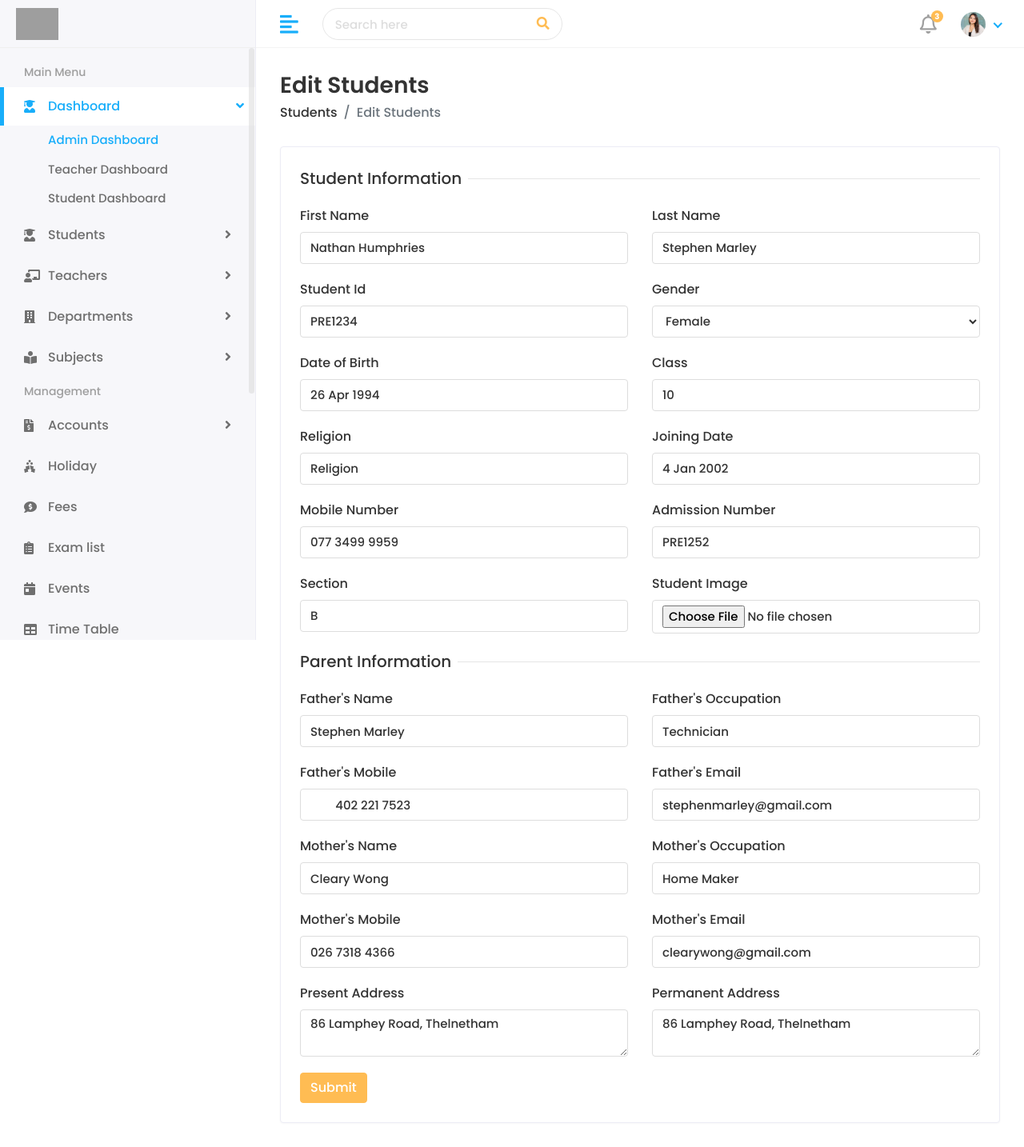
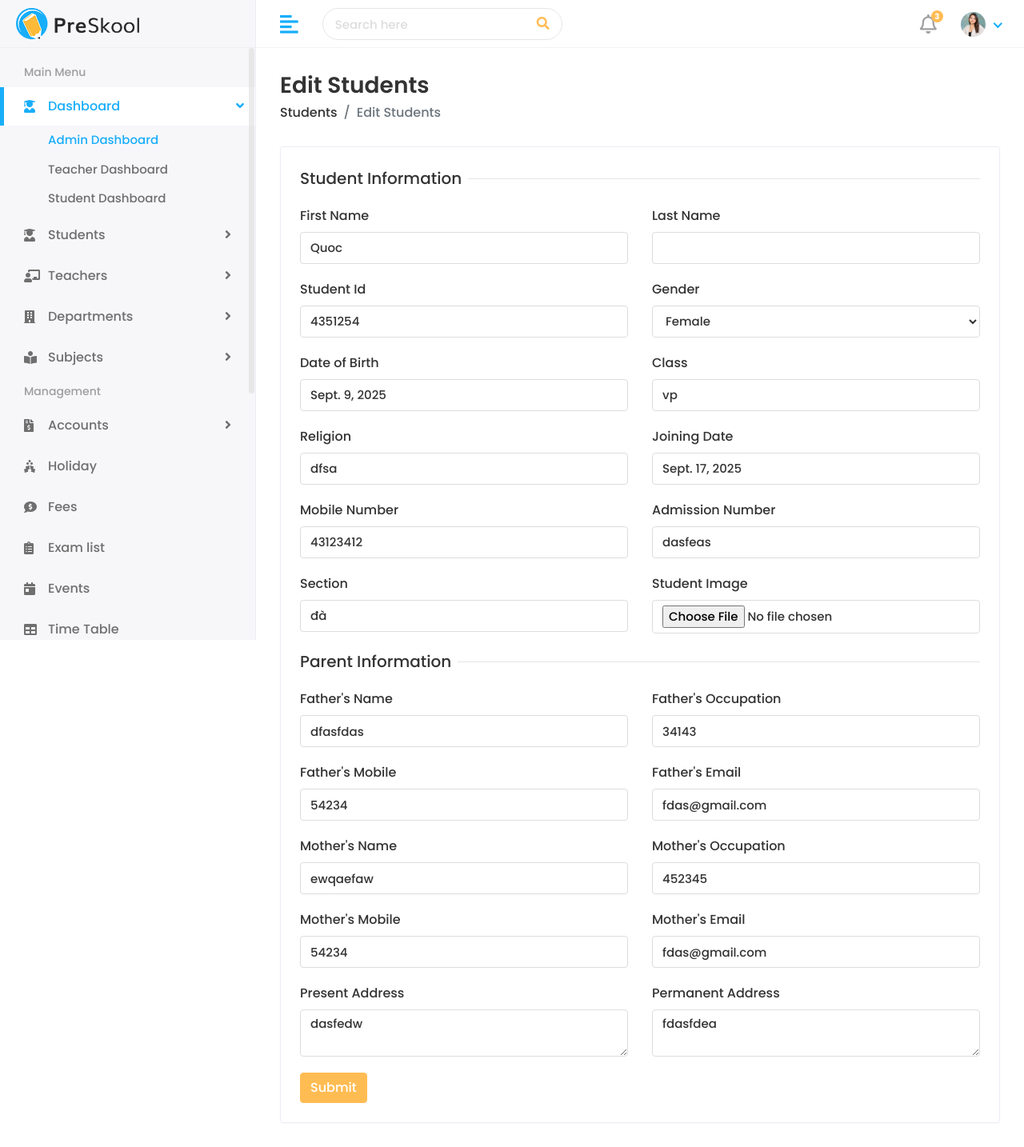
Before and after one commit to nqttruong/Student_management, a Django app: template templates/students/edit-student.html in a window 1280 px wide. Shown: the whole page at 80% size. Run offline with Django 5.2, Linux system fonts and the light colour scheme; the template is opened without the code that fills it: values that come from a table or form of the project are taken from there, others are empty; data comes from the database, SQL or seed files in the repository; parts of the project's set-up code (start-up, migrations or seed data) failed here and were passed over; some libraries are stand-ins or nearby versions; grey boxes are pictures that could not be loaded.

Commit message:
edit_delete

```diff
--- a/student/urls.py
+++ b/student/urls.py
@@ -6,6 +6,7 @@
     path('student/list/', views.list_student, name='student-list'),
     # path('student/view/', views.view_student, name='student-view'),
     path('student/add/', views.add_student, name='add-student'),
-    path('student/edit/', views.edit_student, name='edit-student'),
+    path('student/edit/<str:slug>/', views.edit_student, name='edit-student'),
+    path('student/delete/<str:slug>/', views.delete_student, name='delete-student'),
     path('students/<str:slug>/', views.view_student, name="view_student")
 ]
--- a/templates/home/base.html
+++ b/templates/home/base.html
@@ -150,7 +150,7 @@
                            <li><a href="{% url 'student-list' %}">Student List</a></li>
                            <li><a href="">Student View</a></li>
                            <li><a href="{% url 'add-student' %}">Student Add</a></li>
-                           <li><a href="{% url 'edit-student' %}">Student Edit</a></li>
+                           <li><a href="{% url 'edit-student' student.slug %}">Student Edit</a></li>
                         </ul>
                      </li>
                      <li class="submenu">
--- a/templates/students/edit-student.html
+++ b/templates/students/edit-student.html
@@ -8,7 +8,7 @@
                      <div class="col">
                         <h3 class="page-title">Edit Students</h3>
                         <ul class="breadcrumb">
-                           <li class="breadcrumb-item"><a href="students.html">Students</a></li>
+                           <li class="breadcrumb-item"><a href="/students">Students</a></li>
                            <li class="breadcrumb-item active">Edit Students</li>
                         </ul>
                      </div>
@@ -18,7 +18,8 @@
                   <div class="col-sm-12">
                      <div class="card">
                         <div class="card-body">
-                           <form>
+                           <form method="POST" enctype="multipart/form-data">
+                               {% csrf_token %}
                               <div class="row">
                                  <div class="col-12">
                                     <h5 class="form-title"><span>Student Information</span></h5>
@@ -26,25 +27,25 @@
                                  <div class="col-12 col-sm-6">
                                     <div class="form-group">
                                        <label>First Name</label>
-                                       <input type="text" class="form-control" value="Nathan Humphries">
+                                       <input type="text" class="form-control" name="first_name" value="{{ student.first_name }}">
                                     </div>
                                  </div>
                                  <div class="col-12 col-sm-6">
                                     <div class="form-group">
                                        <label>Last Name</label>
-                                       <input type="text" class="form-control" value="Stephen Marley">
+                                       <input type="text" class="form-control" name="last_name" value="{{ student.student_name }}">
                                     </div>
                                  </div>
                                  <div class="col-12 col-sm-6">
                                     <div class="form-group">
                                        <label>Student Id</label>
-                                       <input type="text" class="form-control" value="PRE1234">
+                                       <input type="text" class="form-control" name="student_id" value="{{ student.student_id }}">
                                     </div>
                                  </div>
                                  <div class="col-12 col-sm-6">
                                     <div class="form-group">
                                        <label>Gender</label>
-                                       <select class="form-control">
+                                       <select class="form-control" name="gender" value="{{ student.gender }}">
                                           <option>Female</option>
                                           <option>Select Gender</option>
                                           <option>Male</option>
@@ -56,52 +57,52 @@
                                     <div class="form-group">
                                        <label>Date of Birth</label>
                                        <div>
-                                          <input type="text" class="form-control" value="26 Apr 1994">
+                                          <input type="text" class="form-control" name="date_of_birth" value="{{ student.date_of_birth }}">
                                        </div>
                                     </div>
                                  </div>
                                  <div class="col-12 col-sm-6">
                                     <div class="form-group">
                                        <label>Class</label>
-                                       <input type="text" class="form-control" value="10">
+                                       <input type="text" class="form-control" name="student_class" value="{{ student.student_class }}">
                                     </div>
                                  </div>
                                  <div class="col-12 col-sm-6">
                                     <div class="form-group">
                                        <label>Religion</label>
-                                       <input type="text" class="form-control" value="Religion">
+                                       <input type="text" class="form-control" name="religion" value="{{ student.religion }}">
                                     </div>
                                  </div>
                                  <div class="col-12 col-sm-6">
                                     <div class="form-group">
                                        <label>Joining Date</label>
                                        <div>
-                                          <input type="text" class="form-control" value="4 Jan 2002">
+                                          <input type="text" class="form-control" name="joining_date" value="{{ student.joining_date }}">
                                        </div>
                                     </div>
                                  </div>
                                  <div class="col-12 col-sm-6">
                                     <div class="form-group">
                                        <label>Mobile Number</label>
-                                       <input type="text" class="form-control" value="077 3499 9959">
+                                       <input type="text" class="form-control" name="mobile_number" value="{{ student.mobile_number }}">
                                     </div>
                                  </div>
                                  <div class="col-12 col-sm-6">
                                     <div class="form-group">
                                        <label>Admission Number</label>
-                                       <input type="text" class="form-control" value="PRE1252">
+                                       <input type="text" class="form-control" name="admission_number" value="{{ student.admission_number }}">
                                     </div>
                                  </div>
                                  <div class="col-12 col-sm-6">
                                     <div class="form-group">
                                        <label>Section</label>
-                                       <input type="text" class="form-control" value="B">
+                                       <input type="text" class="form-control" name="section" value="{{ student.section }}">
                                     </div>
                                  </div>
                                  <div class="col-12 col-sm-6">
                                     <div class="form-group">
                                        <label>Student Image</label>
-                                       <input type="file" class="form-control">
+                                       <input type="file" class="form-control" name="student_image" value="{{ student.student_image }}">
                                     </div>
                                  </div>
                                  <div class="col-12">
@@ -110,61 +111,61 @@
                                  <div class="col-12 col-sm-6">
                                     <div class="form-group">
                                        <label>Father's Name</label>
-                                       <input type="text" class="form-control" value="Stephen Marley">
+                                       <input type="text" class="form-control" name="father_name" value="{{ parent.father_name }}">
                                     </div>
                                  </div>
                                  <div class="col-12 col-sm-6">
                                     <div class="form-group">
                                        <label>Father's Occupation</label>
-                                       <input type="text" class="form-control" value="Technician">
+                                       <input type="text" class="form-control" name="father_occupation" value="{{ parent.father_occupation }}">
                                     </div>
                                  </div>
                                  <div class="col-12 col-sm-6">
                                     <div class="form-group">
                                        <label>Father's Mobile</label>
-                                       <input type="text" class="form-control" value="	402 221 7523">
+                                       <input type="text" class="form-control" name="father_mobile" value="{{ parent.father_mobile }}">
                                     </div>
                                  </div>
                                  <div class="col-12 col-sm-6">
                                     <div class="form-group">
                                        <label>Father's Email</label>
-                                       <input type="email" class="form-control" value="stephenmarley@gmail.com">
+                                       <input type="email" class="form-control" name="father_email" value="{{ parent.father_email }}">
                                     </div>
                                  </div>
                                  <div class="col-12 col-sm-6">
                                     <div class="form-group">
                                        <label>Mother's Name</label>
-                                       <input type="text" class="form-control" value="Cleary Wong">
+                                       <input type="text" class="form-control" name="mother_name" value="{{ parent.mother_name }}">
                                     </div>
                                  </div>
                                  <div class="col-12 col-sm-6">
                                     <div class="form-group">
                                        <label>Mother's Occupation</label>
-                                       <input type="text" class="form-control" value="Home Maker">
+                                       <input type="text" class="form-control" name="mother_occupation" value="{{ parent.mother_occupation }}">
                                     </div>
                                  </div>
                                  <div class="col-12 col-sm-6">
                                     <div class="form-group">
                                        <label>Mother's Mobile</label>
-                                       <input type="text" class="form-control" value="026 7318 4366">
+                                       <input type="text" class="form-control" name="mother_mobile" value="{{ parent.mother_mobile }}">
                                     </div>
                                  </div>
                                  <div class="col-12 col-sm-6">
                                     <div class="form-group">
                                        <label>Mother's Email</label>
-                                       <input type="email" class="form-control" value="clearywong@gmail.com">
+                                       <input type="email" class="form-control" name="mother_email" value="{{ parent.mother_email }}">
                                     </div>
                                  </div>
                                  <div class="col-12 col-sm-6">
                                     <div class="form-group">
                                        <label>Present Address</label>
-                                       <textarea class="form-control">86 Lamphey Road, Thelnetham</textarea>
+                                       <textarea name="present_address" class="form-control">{{ parent.present_address }}</textarea>
                                     </div>
                                  </div>
-                                 <div class="col-12 col-sm-6">
+                                  <div class="col-12 col-sm-6">
                                     <div class="form-group">
                                        <label>Permanent Address</label>
-                                       <textarea class="form-control">86 Lamphey Road, Thelnetham</textarea>
+                                       <textarea name="permanent_address" class="form-control">{{ parent.permanent_address }}</textarea>
                                     </div>
                                  </div>
                                  <div class="col-12">
--- a/templates/students/students.html
+++ b/templates/students/students.html
@@ -54,7 +54,7 @@
                                        <td>{{ student.parent.present_address }}</td>
                                        <td class="text-right">
                                           <div class="actions">
-                                             <a href="edit-student.html" class="btn btn-sm bg-success-light mr-2">
+                                             <a href="{{% url 'edit_student' student.slug %}}" class="btn btn-sm bg-success-light mr-2">
                                              <i class="fas fa-pen"></i>
                                              </a>
                                              <a href="#" class="btn btn-sm bg-danger-light">
```
Also changed, not shown: student/views.py (+61 -5 lines), static/assets/img/favicon.png (added), static/assets/img/logo-small.png (added), static/assets/img/logo-white.png (added), static/assets/img/logo.png (added), students/Screenshot_from_2025-04-24_22-23-41.png (added), students/Screenshot_from_2025-04-24_22-23-41_5JAQaRS.png (added), students/Screenshot_from_2025-04-24_22-23-41_7mq6oVZ.png (added), students/Screenshot_from_2025-04-24_22-23-41_8fS2wgK.png (added), students/Screenshot_from_2025-04-24_22-23-41_9LvUGYe.png (added), students/Screenshot_from_2025-04-24_22-23-41_9QITFTw.png (added), students/Screenshot_from_2025-04-24_22-23-41_OSqAiWt.png (added), students/Screenshot_from_2025-04-24_22-23-41_gk6t9r6.png (added), students/Screenshot_from_2025-04-24_22-23-41_lT2xVQv.png (added), 1 more files.
